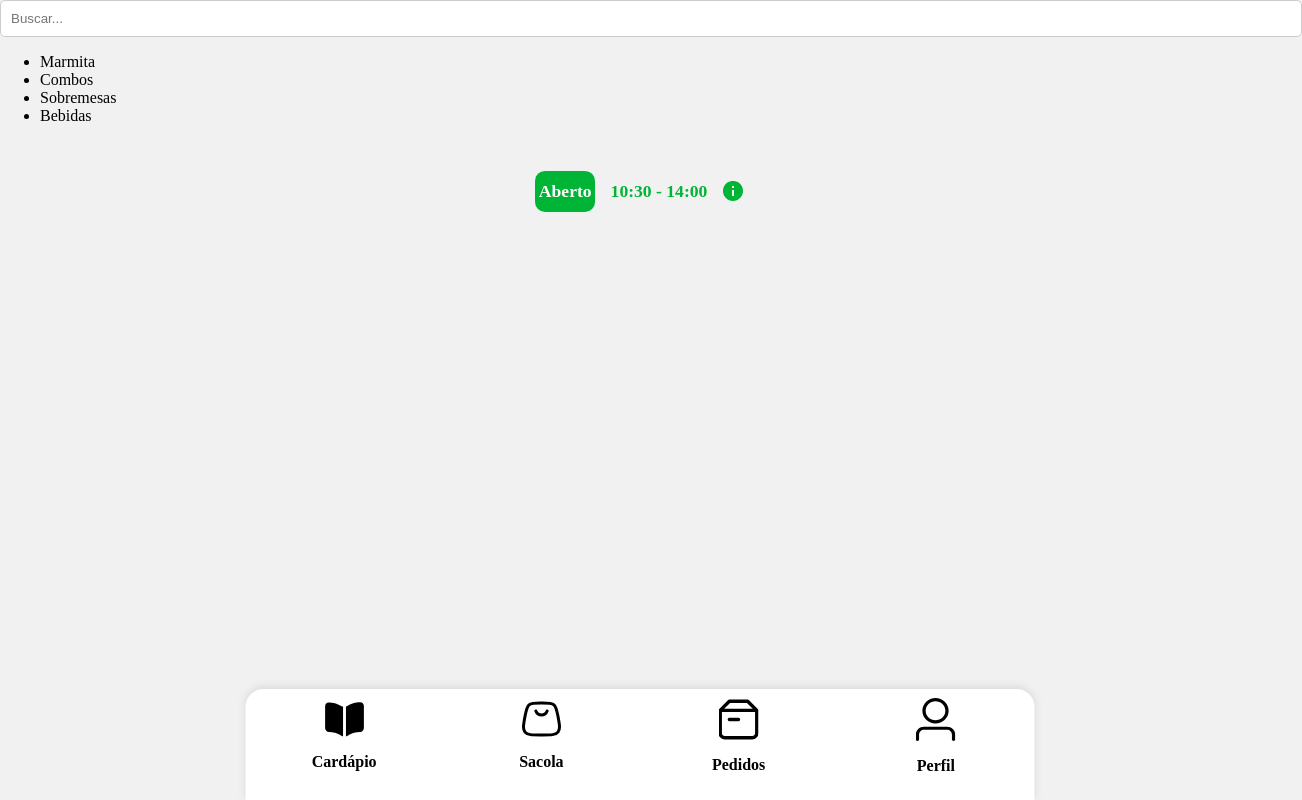
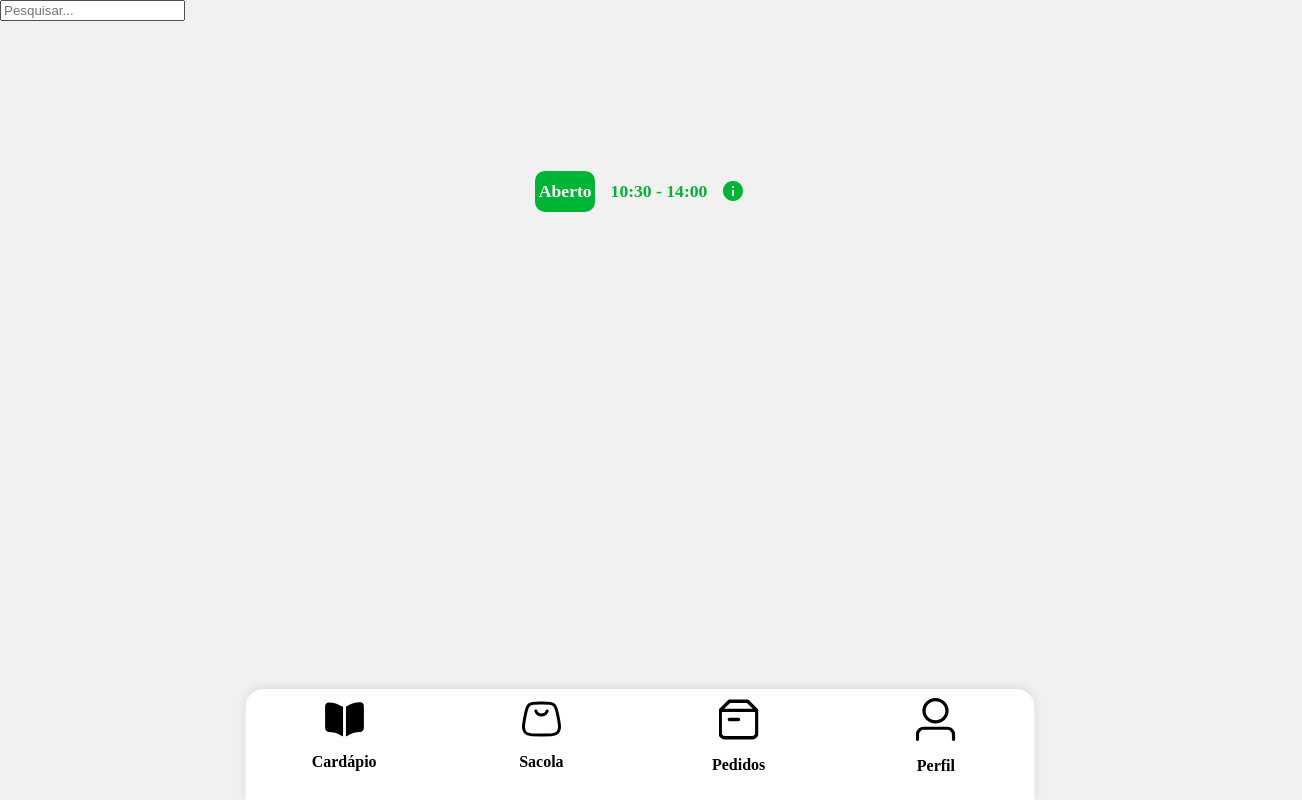
Before and after one commit to ItaloKaua1/DeliverySite, a React (Vite) app: page / in a window 1280 px wide. Shown: the whole page, 1302 px wide, since content can reach past the window. Built offline with nearby package versions, Linux system fonts and the light colour scheme.

Commit message:
searchBar results

```diff
--- a/src/components/SearchBar/SearchBar.css
+++ b/src/components/SearchBar/SearchBar.css
@@ -1,22 +1,30 @@
-/* Styles.css */
+.search-bar {
+    position: relative;
+    width: 300px; /* Ajuste o tamanho conforme necessário */
+  }
 
-input[type="text"] {
-    padding: 10px;
+  .results {
+    position: absolute;
+    top: 100%;
+    left: 0;
     width: 100%;
-    max-width: 789px;
-    border-radius: 5px;
-    border: 1px solid #f1f1f1;
-    margin-bottom: 20px;
-}
+    border: 1px solid #ddd;
+    background-color: #fff;
+    box-shadow: 0px 4px 6px rgba(0, 0, 0, 0.1);
+    z-index: 1;
+  }
 
-ul {
+  .results ul {
     list-style-type: none;
+    margin: 0;
     padding: 0;
-}
+  }
 
-li {
+  .results li {
     padding: 8px;
+    cursor: pointer;
+  }
+
+  .results li:hover {
     background-color: #f0f0f0;
-    margin: 5px 0;
-    border-radius: 5px;
-}
+  }
--- a/src/components/SearchBar/SearchBar.jsx
+++ b/src/components/SearchBar/SearchBar.jsx
@@ -1,29 +1,45 @@
 import React, { useState } from 'react';
+import './SearchBar.css'; // Adicione seus estilos CSS aqui
 
-const SearchBar = ({ items }) => {
-const [searchTerm, setSearchTerm] = useState(""); // Estado para armazenar o termo de busca
+const items = ["Marmita", "Combos", "Sobremesas", "Bebidas"];
 
-  // Filtra os itens com base no termo de busca
-const filteredItems = items.filter((item) =>
-    item.toLowerCase().includes(searchTerm.toLowerCase())
-)
+function SearchBar() {
+  const [searchTerm, setSearchTerm] = useState('');
+  const [filteredItems, setFilteredItems] = useState(items);
+
+  const handleChange = (event) => {
+    const term = event.target.value;
+    setSearchTerm(term);
+    if (term) {
+      setFilteredItems(items.filter(item => item.toLowerCase().includes(term.toLowerCase())));
+    } else {
+      setFilteredItems(items);
+    }
+  };
 
   return (
-        <div>
+    <div className="search-bar">
       <input
         type="text"
-                placeholder="Buscar..."
         value={searchTerm}
-                onChange={(e) => setSearchTerm(e.target.value)} // Atualiza o termo de busca
-                style={{ padding: '10px', width: '100%', borderRadius: '5px', border: '1px solid #ccc' }}
+        onChange={handleChange}
+        placeholder="Pesquisar..."
       />
+      {searchTerm && (
+        <div className="results">
+          {filteredItems.length > 0 ? (
             <ul>
               {filteredItems.map((item, index) => (
                 <li key={index}>{item}</li>
               ))}
             </ul>
+          ) : (
+            <p>Nenhum resultado encontrado.</p>
+          )}
         </div>
-    )
+      )}
+    </div>
+  );
 }
 
 export default SearchBar;
--- a/src/pages/Home/Home.jsx
+++ b/src/pages/Home/Home.jsx
@@ -12,6 +12,9 @@ const Home = () => {
             <Navbar />
             <HorarioFuncionamento />
             <SearchBar items={items}/>
+
+
+
         </div>
     )
 }
```
Lines whose indentation alone changed are shown as unchanged.
